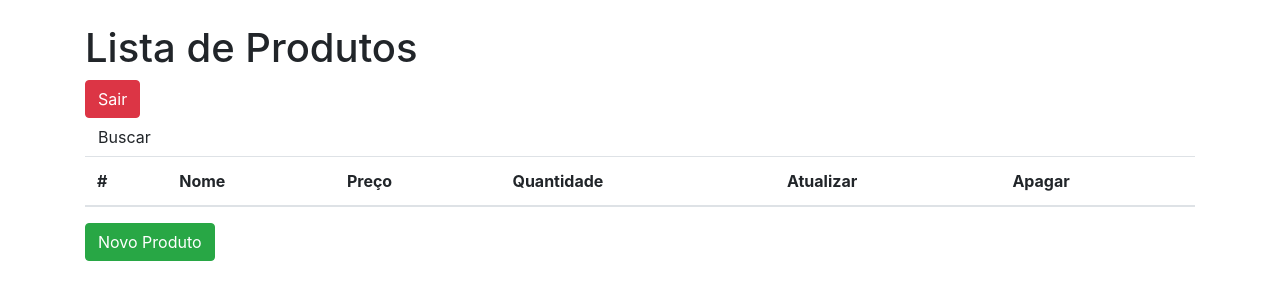
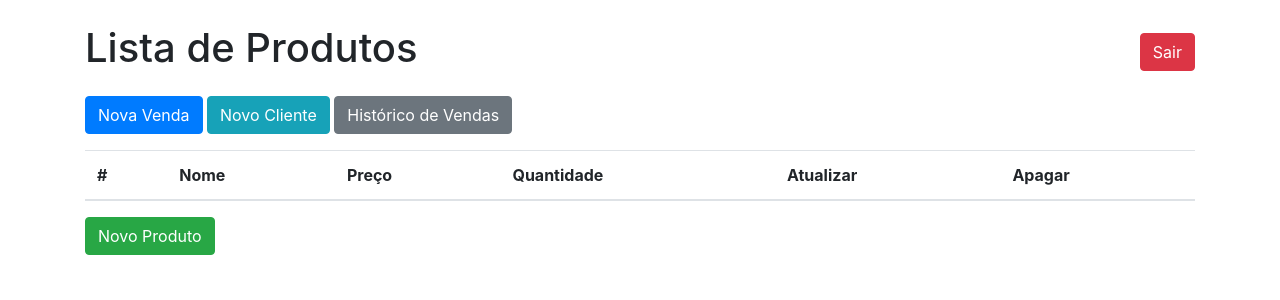
Before and after one commit to DouglasAbmael/TEP20252-main, a Django app: page /produto in a window 1280 px wide. Shown: the top 300 px of the page. Run offline with Django 5.2, Linux system fonts and the light colour scheme; the visitor is signed in with stand-in values (Sample User, id 1); data that the repository does not hold is empty; some libraries are stand-ins or nearby versions.

Commit message:
atlztemplates

```diff
--- a/aplicacao/templates/entrar.html
+++ b/aplicacao/templates/entrar.html
@@ -17,6 +17,7 @@
         <input type="password" name="senha" placeholder="Digite a senha..." required>
         <br>
         <input type="submit" name="btnEntrar" value="Entrar" class="btn btn-success">
+        <a href="{% url 'url_cad_user' %}" class="btn btn-success">Cadastro</a>
     </form>
      </div>
 </body>
--- a/aplicacao/templates/produto.html
+++ b/aplicacao/templates/produto.html
@@ -5,20 +5,26 @@
 <head>
   <meta charset="UTF-8">
   <meta name="viewport" content="width=device-width, initial-scale=1.0">
-  <title>Document</title>
+  <title>Lista de Produtos</title>
   {% bootstrap_css %}
 </head>
 
 <body>
   <div class="container my-4">
-    <h1>Lista de Produtos</h1>
-    <form action="{% url 'url_sair' %}">
-      <input type="submit" value="Sair" class="btn btn-danger">
-    </form>
+    <div class="d-flex justify-content-between align-items-center mb-3">
+      <h1>Lista de Produtos</h1>
+      <form action="{% url 'url_sair' %}">
+        <input type="submit" value="Sair" class="btn btn-danger">
+      </form>
+    </div>
 
-<button type="button" class="btn btn-default">
-  <span class="glyphicon glyphicon-off"></span> Buscar
-</button>
+    {% bootstrap_messages %}
+
+    <div class="mb-3">
+        <a href="{% url 'url_registrar_venda' %}" class="btn btn-primary">Nova Venda</a>
+        <a href="{% url 'url_cad_cliente' %}" class="btn btn-info">Novo Cliente</a>
+        <a href="{% url 'url_lista_vendas' %}" class="btn btn-secondary">Histórico de Vendas</a>
+    </div>
 
     <table class="table table-striped table-hover">
       <thead>
@@ -57,5 +63,4 @@
     </form>
   </div>
 </body>
-
 </html>
```
Also changed, not shown: aplicacao/templates/index.html (+14 -3 lines), aplicacao/templates/livros.html (added, +11 -0 lines).
